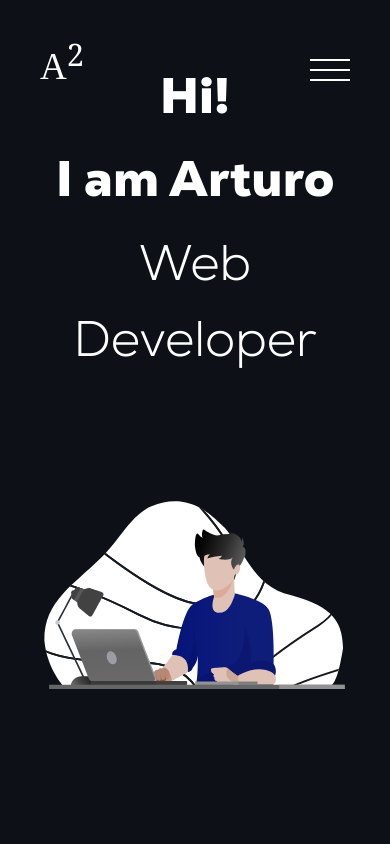
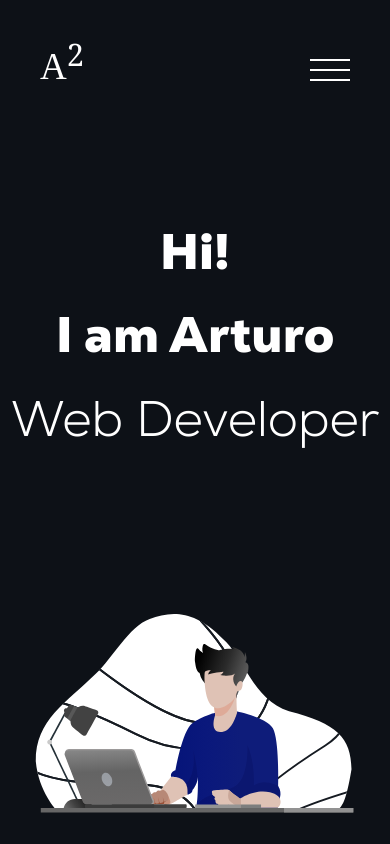
Before and after one commit to Houser97/Portfolio, a React (Create React App) app: page / in a window 390 px wide. Shown: the top 844 px of the page. Built offline with nearby package versions, Linux system fonts and the light colour scheme.

Commit message:
Remove comments and unnecessary media queries

```diff
--- a/src/styles/Home.css
+++ b/src/styles/Home.css
@@ -3,213 +3,44 @@
     min-height: 100vh;
     display: grid;
     grid-template-columns: minmax(400px, 1fr) minmax(400px, 500px);
+    grid-template-rows: minmax(0px, max-content);
     column-gap: 30px;
     justify-content: center;
+    align-content: center;
     align-items: center;
     overflow: hidden;
     position: relative;
     padding: 0px 100px;
-}
-
-.home-subcontainer{
-    display: flex;
-    justify-content: center;
-    align-items: center;
-    padding-top: 40px; /*Valor que controla espacio por arriba de contenedor de presentación*/
-    position: relative;
+    padding-top: 70px;
 }
 
 .svg-home{
     width: 100%;
     height: auto;
     left: 0px;
-    margin-top: 50px;
+    /*margin-top: 50px;*/
     align-self: center;
 }
 
 @media (max-width: 900px) {
     .Home{
-        padding: 0px 30px;
+        padding: 0px 20px;
+        padding-top: 80px;
     }
 }
 
 @media (max-width: 850px) {
     .Home{
-        padding: 0px 20px;
         grid-template-columns: minmax(300px, 1fr) minmax(330px, 500px);
     }
 }
 
 @media (max-width: 670px) {
     .Home{
-        padding-top: 70px;
-        grid-template-columns: repeat(auto-fit, minmax(300px, 1fr));
-        grid-template-rows: minmax(300px, 400px) minmax(200px, 450px);
-        row-gap: 60px;
-    }
-
-    .svg-home{
-        margin-top: 0px;
-    }
-}
-
-@media (max-width: 480px) {
-    .Home{
+        padding: 0px 10px;
+        padding-top: 100px;
+        grid-template-columns: minmax(300px, 1fr);
+        grid-template-rows: minmax(200px, 440px) minmax(200px, max-content);
         row-gap: 0px;
     }
 }
-
-@media (max-width: 620px) {
-    .Home{
-        padding-top:50px;
-        grid-template-columns: repeat(auto-fit, minmax(300px, 1fr));
-        grid-template-rows: minmax(200px, 400px) minmax(200px, 400px);
-        row-gap: 0px;
-    }
-}
-
-@media (max-width: 450px) {
-    .Home{
-        row-gap: 0px;
-    }
-
-    .Home{
-        padding-top: 50px;
-        grid-template-columns: repeat(auto-fit, minmax(300px, 1fr));
-        grid-template-rows: minmax(300px, 350px) minmax(300px, 350px);
-        row-gap: 0px;
-    }
-}
-
-/*
-
-.border{
-    position: absolute;
-}
-
-.border-bottom{
-    bottom: 0px;
-    right: 0px;
-    width: 300px;
-    height: 300px;
-    border-bottom: var(--border-width) var(--border-color) solid;
-    border-right: var(--border-width) var(--border-color) solid;
-}
-
-.border-bottom::before{
-    content: '';
-    position: absolute;
-    bottom: calc(var(--border-width)*(-1));
-    left: 0px;
-    border-top: var(--border-width) var(--background) solid;
-    border-right: var(--border-width) var(--border-color) solid;
-}
-
-.border-bottom::after{
-    content: '';
-    position: absolute;
-    top: 0px;
-    right: calc(var(--border-width)*(-1));
-    border-top: var(--border-width) var(--background) solid;
-    border-right: var(--border-width) var(--border-color) solid;
-}
-
-.border-top{
-    top: 0px;
-    left: 0px;
-    width: 300px;
-    height: 300px;
-    border-top: var(--border-width) var(--border-color) solid;
-    border-left: var(--border-width) var(--border-color) solid;
-}
-
-.border-top::before{
-    content: '';
-    position: absolute;
-    bottom: 0px;
-    left: calc(var(--border-width)*(-1));
-    border-top: var(--border-width) var(--border-color) solid;
-    border-right: var(--border-width) var(--background) solid;
-}
-
-.border-top::after{
-    content: '';
-    position: absolute;
-    top: calc(var(--border-width)*(-1));
-    right: 0px;
-    border-top: var(--border-width) var(--border-color) solid;
-    border-right: var(--border-width) var(--background) solid;
-}
-
-@media (max-width: 680px) {
-    .border-bottom{
-        border-bottom: var(--border-width-medium) var(--border-color) solid;
-        border-right: var(--border-width-medium) var(--border-color) solid;
-    }
-
-    .border-bottom::before{
-        bottom: calc(var(--border-width-medium)*(-1));
-        border-top: var(--border-width-medium) var(--background) solid;
-        border-right: var(--border-width-medium) var(--border-color) solid;
-    }
-
-    .border-bottom::after{
-        right: calc(var(--border-width-medium)*(-1));
-        border-top: var(--border-width-medium) var(--background) solid;
-        border-right: var(--border-width-medium) var(--border-color) solid;
-    }
-
-    .border-top{
-        border-top: var(--border-width-medium) var(--border-color) solid;
-        border-left: var(--border-width-medium) var(--border-color) solid;
-    }
-
-    .border-top::before{
-        left: calc(var(--border-width-medium)*(-1));
-        border-top: var(--border-width-medium) var(--border-color) solid;
-        border-right: var(--border-width-medium) var(--background) solid;
-    }
-
-    .border-top::after{
-        top: calc(var(--border-width-medium)*(-1));
-        border-top: var(--border-width-medium) var(--border-color) solid;
-        border-right: var(--border-width-medium) var(--background) solid;
-    }
-}
-
-@media (max-width: 480px) {
-    .border-bottom{
-        border-bottom: var(--border-width-small) var(--border-color) solid;
-        border-right: var(--border-width-small) var(--border-color) solid;
-    }
-
-    .border-bottom::before{
-        bottom: calc(var(--border-width-small)*(-1));
-        border-top: var(--border-width-small) var(--background) solid;
-        border-right: var(--border-width-small) var(--border-color) solid;
-    }
-
-    .border-bottom::after{
-        right: calc(var(--border-width-small)*(-1));
-        border-top: var(--border-width-small) var(--background) solid;
-        border-right: var(--border-width-small) var(--border-color) solid;
-    }
-
-    .border-top{
-        border-top: var(--border-width-small) var(--border-color) solid;
-        border-left: var(--border-width-small) var(--border-color) solid;
-    }
-
-    .border-top::before{
-        left: calc(var(--border-width-small)*(-1));
-        border-top: var(--border-width-small) var(--border-color) solid;
-        border-right: var(--border-width-small) var(--background) solid;
-    }
-
-    .border-top::after{
-        top: calc(var(--border-width-small)*(-1));
-        border-top: var(--border-width-small) var(--border-color) solid;
-        border-right: var(--border-width-small) var(--background) solid;
-    }
-}
-*/
```
